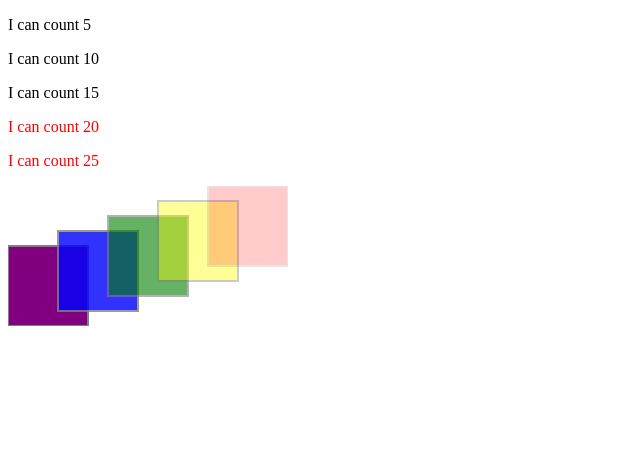
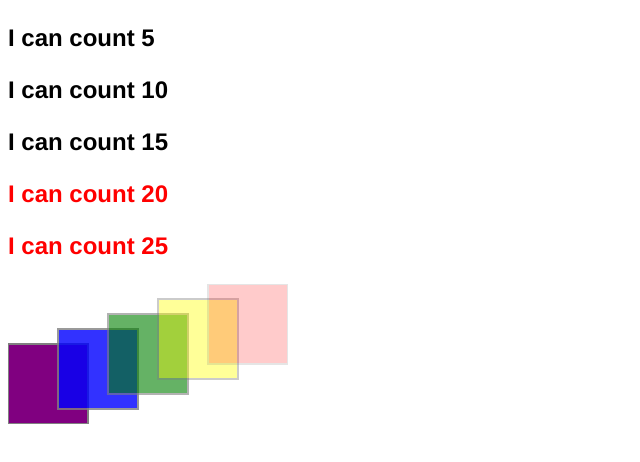
Before and after one commit to kanyikd/kanyikd.github.io, a plain HTML site: page index.html in a window 1280 px wide. Shown: the whole page, without its empty margins (0-640 px from the left). Drawn offline with Linux system fonts and the light colour scheme.

Commit message:
visualization1

```diff
--- a/index.html
+++ b/index.html
@@ -3,6 +3,13 @@
     <head>
         <meta charset="utf-8">
         <title>D3 Page Template</title>
+        <style type="text/css">
+            p {
+                font-size: 24px;
+                font-weight: bold;
+                font-family: Helvetica, Arial, sans-serif;
+            }
+        </style>
         <script type="text/javascript" src="d3/d3-master/d3.js"></script>
     </head>
     <body>
```
